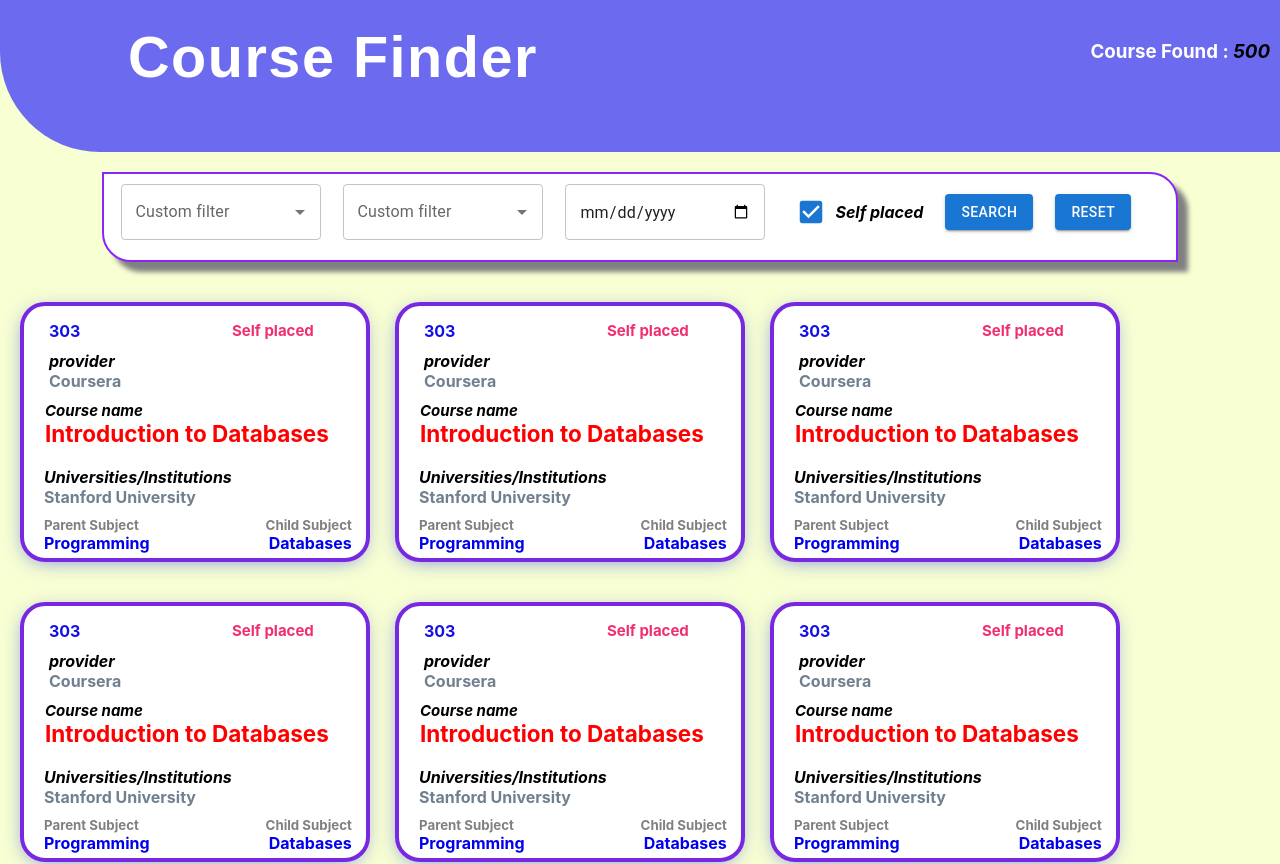
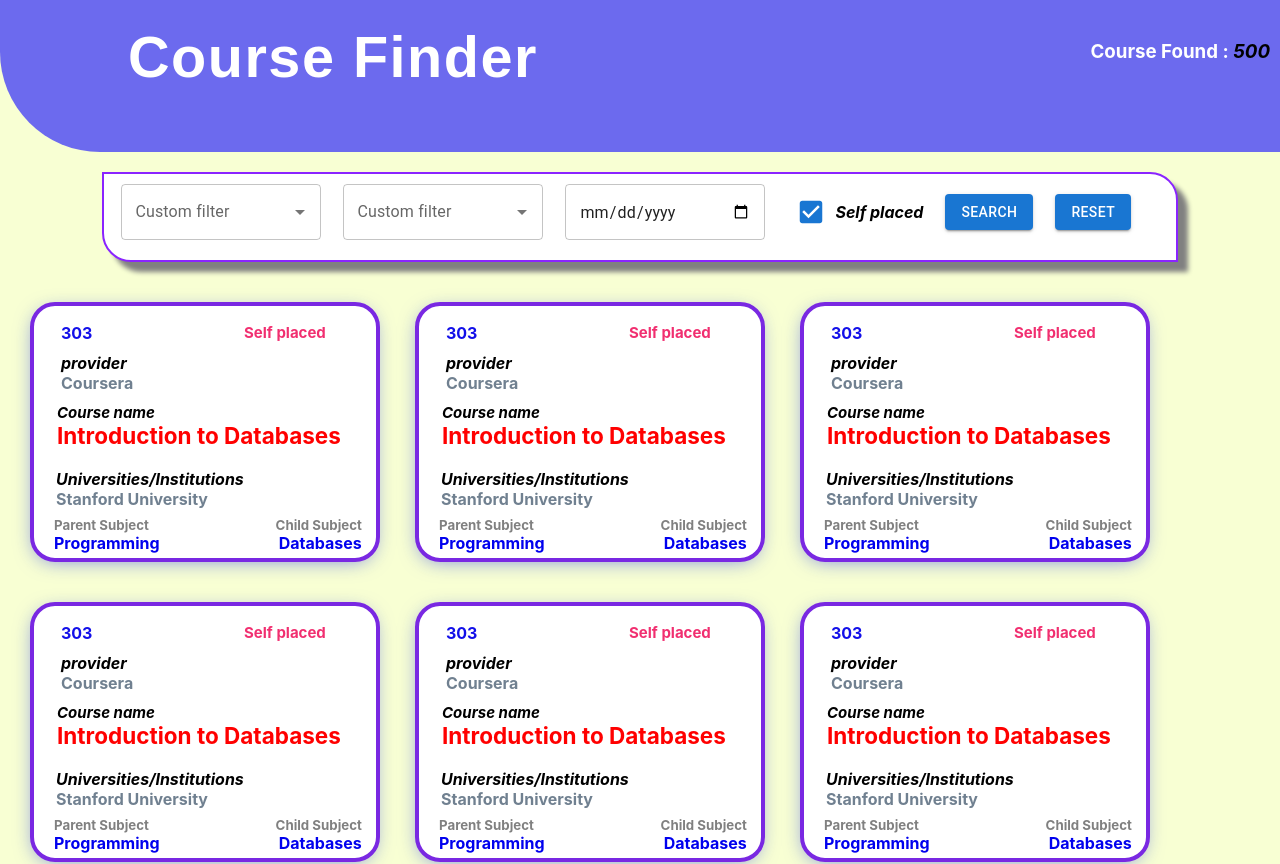
Before and after one commit to sandeep250320/course-finder, a React (Create React App) app: page / in a window 1280 px wide. Shown: the top 864 px of the page. Built offline with nearby package versions, Linux system fonts and the light colour scheme; the HTML template or start-up script is replaced by a standard one.

Commit message:
Update Card.css

```diff
--- a/src/BodyComponent/Card.css
+++ b/src/BodyComponent/Card.css
@@ -6,8 +6,8 @@
   border-radius: 25px;
   position: relative;
   box-shadow: -1px 4px 20px -6px rgba(25, 45, 233, 0.6);
-  margin: 20px 5px 20px 20px;
-  padding: 5px ;
+  margin: 20px 5px 20px 30px;
+  padding: 7px ;
   float: left;
   display: flex;
 }
```
